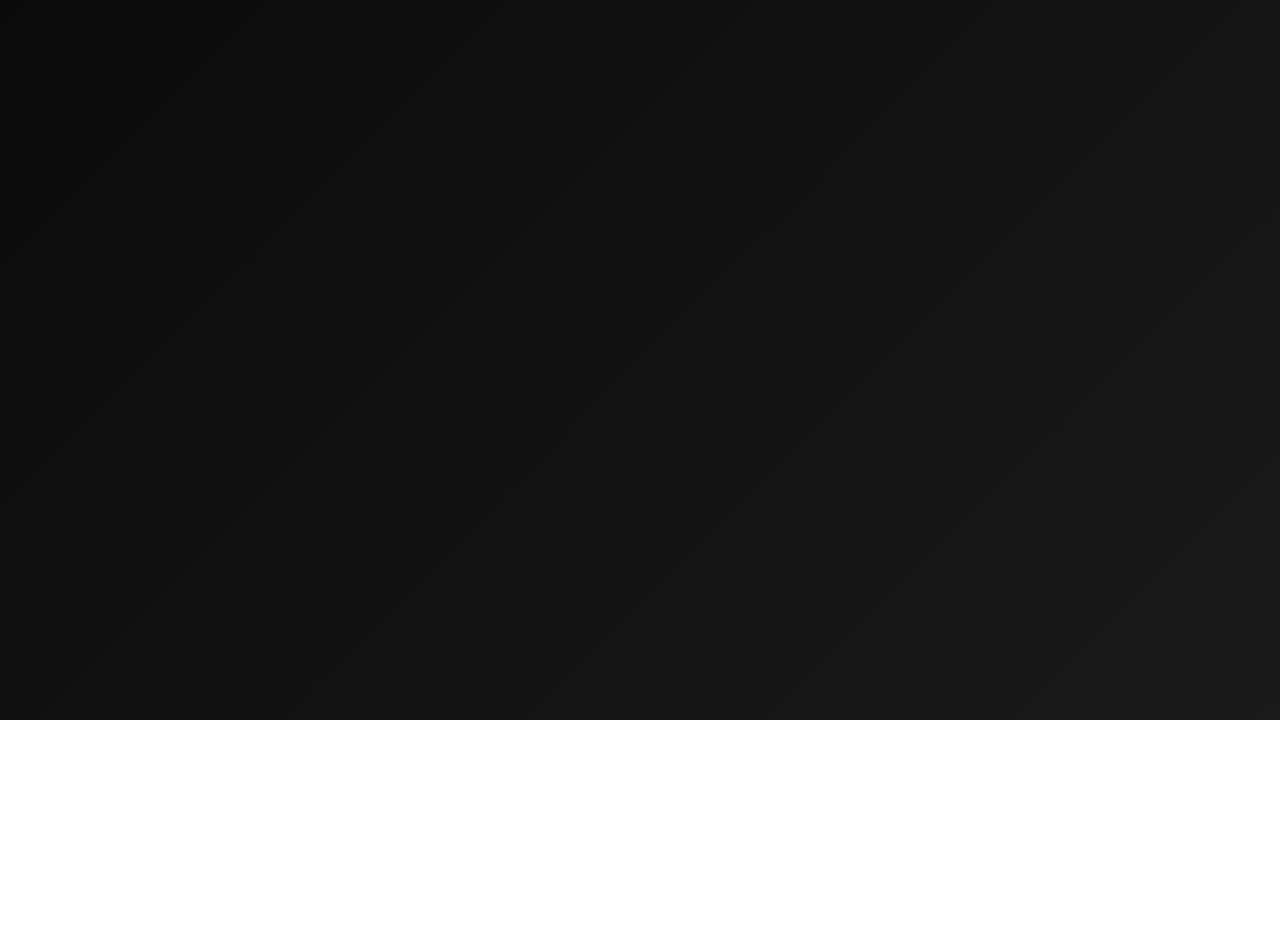
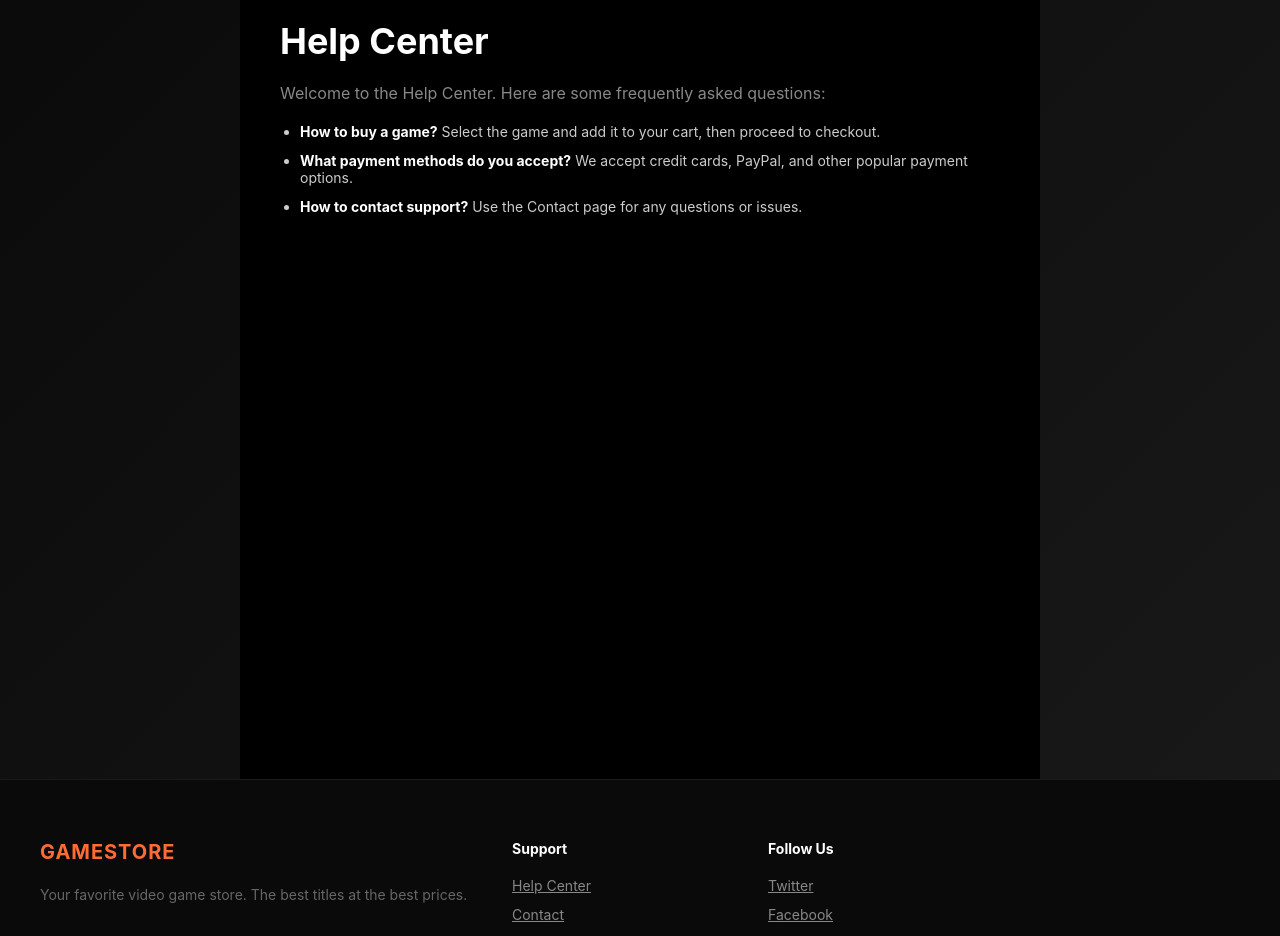
Before and after one commit to jujgomezru/ESTIM, a React (Vite) app in the folder Final-Project/web/: page /help in a window 1280 px wide. Before the commit this address had no page. Shown: the part 80-1016 px from the top of the page. Before the commit the page ends 800 px from the top, so only its background shows below. Built offline with nearby package versions, Linux system fonts and the light colour scheme.

Commit message:
creacion de los componente para support

```diff
--- a/Final-Project/web/src/app/routes.jsx
+++ b/Final-Project/web/src/app/routes.jsx
@@ -22,6 +22,9 @@ import LibraryPage from "../features/library/LibraryPage";
 // WISHLIST
 import WishlistPage from "../features/wishlist/WishlistPage";
 
+//SUPPORT
+import HelpCenterPage from '../features/support/HelpCenterPage';
+import ContactPage from '../features/support/ContactPage';
 
 // EXTRAS
 import SimpsonsPage from "../features/simpsons/SimpsonsPage";
@@ -53,6 +56,10 @@ export default function AppRoutes() {
         {/* WISHLIST */}
         <Route path="/wishlist" element={<WishlistPage />} />
 
+        {/* SUPPORT */}
+        <Route path="/help" element={<HelpCenterPage />} />
+        <Route path="/contact" element={<ContactPage />} />
+
         {/* EXTRAS */}
         <Route path="/simpsons" element={<SimpsonsPage />} />
       </Route>
--- a/Final-Project/web/src/components/Footer.jsx
+++ b/Final-Project/web/src/components/Footer.jsx
@@ -1,3 +1,5 @@
+import { Link } from 'react-router-dom';
+
 export default function Footer() {
   return (
     <footer style={styles.footer}>
@@ -10,28 +12,18 @@ export default function Footer() {
         </div>
 
         <div style={styles.footerSection}>
-          <h4 style={styles.footerTitle}>Categories</h4>
-          <div style={styles.footerLink}>Action</div>
-          <div style={styles.footerLink}>Adventure</div>
-          <div style={styles.footerLink}>RPG</div>
-          <div style={styles.footerLink}>Sports</div>
+          <h4 style={styles.footerTitle}>Support</h4>
+          <Link to="/help" style={styles.footerLink}>Help Center</Link>
+          <Link to="/contact" style={styles.footerLink}>Contact</Link>
+        </div>
+        <div style={styles.footerSection}>
+          <h4 style={styles.footerTitle}>Follow Us</h4>
+          <a href="https://twitter.com" style={styles.footerLink} target="_blank" rel="noopener noreferrer">Twitter</a>
+          <a href="https://facebook.com" style={styles.footerLink} target="_blank" rel="noopener noreferrer">Facebook</a>
+          <a href="https://instagram.com" style={styles.footerLink} target="_blank" rel="noopener noreferrer">Instagram</a>
+          <a href="https://discord.com" style={styles.footerLink} target="_blank" rel="noopener noreferrer">Discord</a>
         </div>
 
-        <div style={styles.footerSection}>
-          <h4 style={styles.footerTitle}>Support</h4>
-          <div style={styles.footerLink}>Help Center</div>
-          <div style={styles.footerLink}>Contact</div>
-          <div style={styles.footerLink}>Terms</div>
-          <div style={styles.footerLink}>Privacy</div>
-        </div>
-
-        <div style={styles.footerSection}>
-          <h4 style={styles.footerTitle}>Follow Us</h4>
-          <div style={styles.footerLink}>Twitter</div>
-          <div style={styles.footerLink}>Facebook</div>
-          <div style={styles.footerLink}>Instagram</div>
-          <div style={styles.footerLink}>Discord</div>
-        </div>
       </div>
     </footer>
   );
--- /dev/null
+++ b/Final-Project/web/src/features/support/ContactPage.jsx
@@ -0,0 +1,73 @@
+import React from 'react';
+
+const styles = {
+  container: {
+    background: '#000',
+    minHeight: '100vh',
+    color: '#fff',
+    padding: '40px',
+    maxWidth: '600px',
+    margin: '0 auto',
+  },
+  title: {
+    fontSize: '36px',
+    fontWeight: '700',
+    marginBottom: '30px',
+  },
+  infoBlock: {
+    marginBottom: '20px',
+  },
+  label: {
+    fontWeight: '700',
+    fontSize: '16px',
+    color: '#ff6b35',
+    marginBottom: '6px',
+  },
+  text: {
+    fontSize: '14px',
+    color: '#ccc',
+    margin: '4px 0',
+  },
+  link: {
+    color: '#ff6b35',
+    textDecoration: 'none',
+  }
+};
+
+export default function ContactPage() {
+  return (
+    <div style={styles.container}>
+      <h1 style={styles.title}>Contacto - Universidad Nacional de Colombia</h1>
+
+      <div style={styles.infoBlock}>
+        <div style={styles.label}>Dirección:</div>
+        <div style={styles.text}>Carrera 30 #45-03, Bogotá, Colombia</div>
+      </div>
+
+      <div style={styles.infoBlock}>
+        <div style={styles.label}>Teléfonos:</div>
+        <div style={styles.text}>+57 1 3165000</div>
+        <div style={styles.text}>+57 1 3165252</div>
+      </div>
+
+      <div style={styles.infoBlock}>
+        <div style={styles.label}>Correos Electrónicos:</div>
+        <div style={styles.text}>
+          <a href="mailto:info@unal.edu.co" style={styles.link}>info@unal.edu.co</a>
+        </div>
+        <div style={styles.text}>
+          <a href="mailto:contacto@unal.edu.co" style={styles.link}>contacto@unal.edu.co</a>
+        </div>
+      </div>
+
+      <div style={styles.infoBlock}>
+        <div style={styles.label}>Sitio Web:</div>
+        <div style={styles.text}>
+          <a href="https://unal.edu.co" target="_blank" rel="noopener noreferrer" style={styles.link}>
+            https://unal.edu.co
+          </a>
+        </div>
+      </div>
+    </div>
+  );
+}
--- /dev/null
+++ b/Final-Project/web/src/features/support/HelpCenterPage.jsx
@@ -0,0 +1,55 @@
+import React from 'react';
+
+const styles = {
+  container: {
+    background: '#000',
+    minHeight: '100vh',
+    color: '#fff',
+    padding: '40px',
+    maxWidth: '800px',
+    margin: '0 auto',
+  },
+  title: {
+    fontSize: '36px',
+    fontWeight: '700',
+    marginBottom: '20px',
+  },
+  paragraph: {
+    fontSize: '16px',
+    color: '#888',
+    marginBottom: '20px',
+  },
+  list: {
+    paddingLeft: '20px',
+    color: '#ccc',
+  },
+  listItem: {
+    marginBottom: '12px',
+    fontSize: '14px',
+  },
+  strongText: {
+    color: '#fff',
+  },
+};
+
+export default function HelpCenterPage() {
+  return (
+    <div style={styles.container}>
+      <h1 style={styles.title}>Help Center</h1>
+      <p style={styles.paragraph}>
+        Welcome to the Help Center. Here are some frequently asked questions:
+      </p>
+      <ul style={styles.list}>
+        <li style={styles.listItem}>
+          <strong style={styles.strongText}>How to buy a game?</strong> Select the game and add it to your cart, then proceed to checkout.
+        </li>
+        <li style={styles.listItem}>
+          <strong style={styles.strongText}>What payment methods do you accept?</strong> We accept credit cards, PayPal, and other popular payment options.
+        </li>
+        <li style={styles.listItem}>
+          <strong style={styles.strongText}>How to contact support?</strong> Use the Contact page for any questions or issues.
+        </li>
+      </ul>
+    </div>
+  );
+}
```
